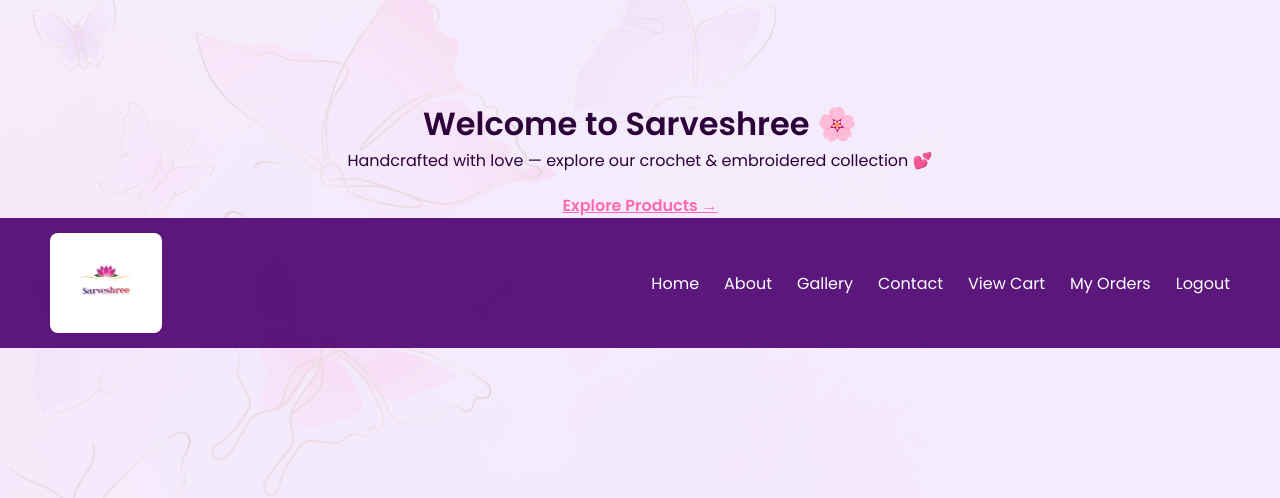
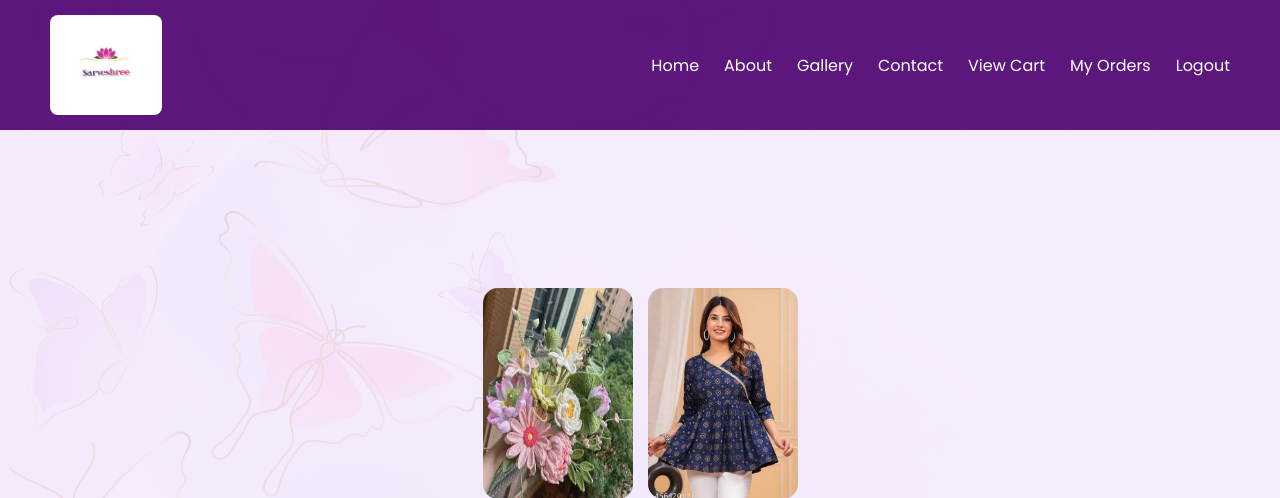
Before and after one commit to sejalchourey13/Sarveshree, a Flask app: page /index in a window 1280 px wide. Shown: the top 498 px of the page. Run offline with Flask 3, Linux system fonts and the light colour scheme; a user stored in the database is signed in.

Commit message:
Updated home page UI

```diff
--- a/templates/index.html
+++ b/templates/index.html
@@ -13,14 +13,6 @@
 <body>
 
 
-  <!-- 🌼 Main Content -->
-  <div id="main-content">
-    <!-- 👇 Your original homepage content starts here -->
-    <h1 style="text-align:center; margin-top:100px;">Welcome to Sarveshree 🌸</h1>
-    <p style="text-align:center;">Handcrafted with love — explore our crochet & embroidered collection 💕</p>
-    <a href="/shop" style="display:block;text-align:center;margin-top:20px;color:#ff69b4;font-weight:bold;">Explore Products →</a>
-    <!-- 👆 You can keep your existing homepage structure here -->
-  </div>
  <!-- Header / Navbar -->
 <header>
   <div class="logo">
@@ -790,7 +782,7 @@ document.addEventListener("DOMContentLoaded", () => {
 <label for="payment_method">Payment Method:</label>
 <select name="payment_method" id="payment_method" onchange="togglePaymentSection()" required>
   <option value="">Select Payment Method</option>
-  <option value="Cash on Delivery">Cash on Delivery</option>
+  <!-- <option value="Cash on Delivery">Cash on Delivery</option> -->
   <option value="Online Payment">Online Payment</option>
 </select>
 
```
